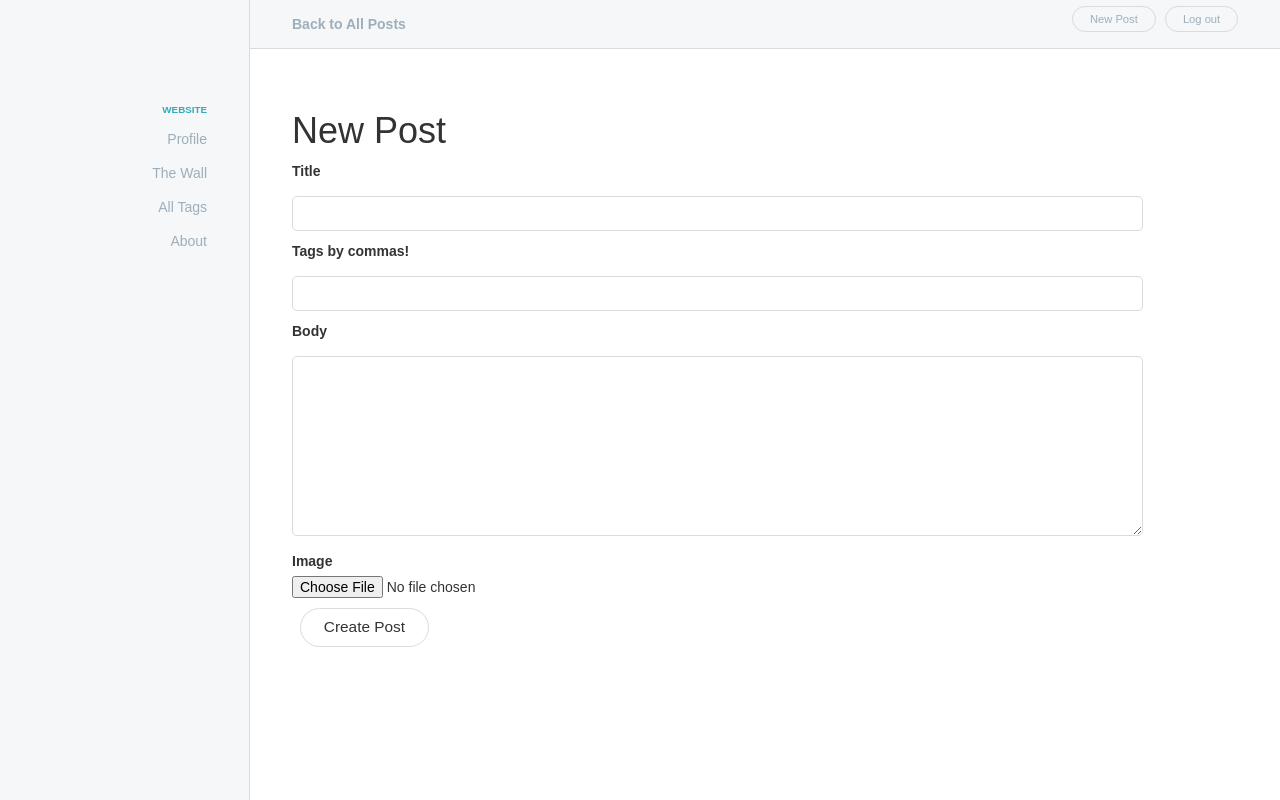
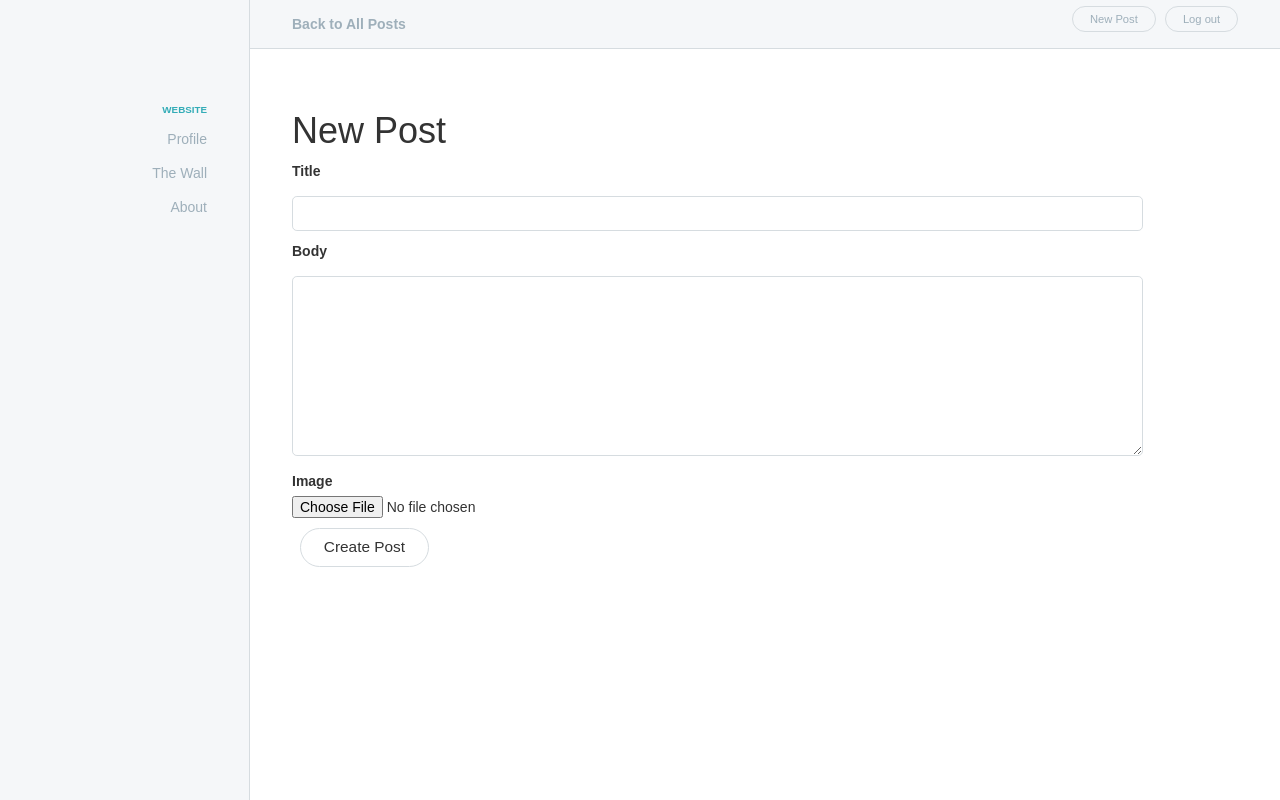
Before and after one commit to petrokoriakin/Qadrat, a Rails app: page /posts/new in a window 1280 px wide. Run offline with Rails 7, Linux system fonts and the light colour scheme; the visitor is signed in with stand-in values (Sample User, id 1); style sheets or scripts are compiled from the project's sources; parts of the project's set-up code (start-up, migrations or seed data) failed here and were passed over; some libraries are stand-ins or nearby versions.

Commit message:
Removed Tags

```diff
--- a/app/controllers/posts_controller.rb
+++ b/app/controllers/posts_controller.rb
@@ -1,11 +1,7 @@
 class PostsController < ApplicationController
   before_action :authenticate_user!, except: [:index, :show]
   def index
-    if params[:tag]
-      @posts = Post.tagged_with(params[:tag]).order('created_at DESC')
-    else
-      @posts = Post.all.order('created_at DESC')
-    end
+    @posts = Post.all.order('created_at DESC')
   end
 
   def userposts
@@ -55,6 +51,6 @@ class PostsController < ApplicationController
 
   private
     def post_params
-      params.require(:post).permit(:title, :body, :image, :tag_list)
+      params.require(:post).permit(:title, :body, :image)
     end
 end
--- a/app/models/post.rb
+++ b/app/models/post.rb
@@ -1,7 +1,6 @@
 class Post < ActiveRecord::Base
   has_attached_file :image, styles: { large: "600x600>", medium: "350x350>", thumb: "150x150#" }
   validates_attachment_content_type :image, content_type: /\Aimage\/.*\Z/
-  acts_as_taggable
 
   belongs_to :user
   has_many :comments, dependent: :destroy
--- a/app/views/layouts/application.html.erb
+++ b/app/views/layouts/application.html.erb
@@ -15,7 +15,6 @@
         <li><%= link_to "Profile", user_path(current_user.id) %></li>
       <% end %>
       <li><%= link_to "The Wall", root_path %></li>
-      <li><%= link_to "All Tags", alltags_path %></li>
       <li><%= link_to "About", about_path %></li>
     </ul>
 
--- a/app/views/posts/_form.html.erb
+++ b/app/views/posts/_form.html.erb
@@ -18,10 +18,6 @@
     <%= f.text_field  :title %>
   </p>
   <p>
-    <%= f.label :tag_list, "Tags by commas!" %> <br>
-    <%= f.text_field  :tag_list %>
-  </p>
-  <p>
     <%= f.label :body %><br>
     <%= f.text_area :body %>
   </p>
--- a/app/views/posts/index.html.erb
+++ b/app/views/posts/index.html.erb
@@ -1,8 +1,5 @@
 <% @posts.each do |post| %>
   <div class="post_wrapper">
-  <p>
-    Tags: <%= raw post.tag_list.map { |t| link_to t, tag_path(t) }.join(', ') %>
-  </p>
     <h2 class="title">
       <%= link_to post.title, post %>
     </h2>
--- a/config/routes.rb
+++ b/config/routes.rb
@@ -9,8 +9,7 @@ Rails.application.routes.draw do
   root "posts#index"
 
   get '/about' => 'pages#about'
-  get '/alltags' => 'pages#alltags'
   get 'userposts/:id', to: 'posts#userposts', as: :userposts
-  get 'tags/:tag', to: 'posts#index', as: :tag
+  # get 'tags/:tag', to: 'posts#index', as: :tag
   resources :users, only: [:show, :update, :edit]
 end
```
Also changed, not shown: app/controllers/pages_controller.rb (+0 -9 lines), Gemfile, Gemfile.lock, db/schema.rb.
